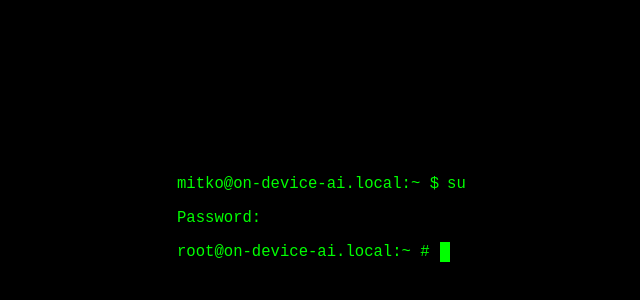
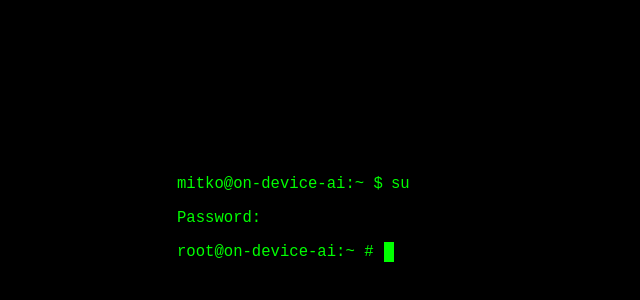
Before and after one commit to mitkox/website, a plain HTML site: page index.html in a window 1280 px wide. Shown: the part 78-378 px from the top of the page, without its empty margins (63-703 px from the left). Drawn offline with Linux system fonts and the light colour scheme.

Commit message:
Update index.html with new design

```diff
--- a/index.html
+++ b/index.html
@@ -3,7 +3,7 @@
 <head>
     <meta charset="UTF-8">
     <meta name="viewport" content="width=device-width, initial-scale=1.0">
-    <title>mitko x Emerging Technologies Labs</title>
+    <title>mitko x labs</title>
     <style>
         body {
             background-color: black;
@@ -75,7 +75,7 @@
 <body>
     <div class="terminal">
         <div class="line">
-            <span class="prompt"><span class="user-host">mitko@on-device-ai.local</span>:~ $</span>
+            <span class="prompt"><span class="user-host">mitko@on-device-ai</span>:~ $</span>
             <div class="typed-text first-line"></div>
             <span class="cursor first-cursor"></span>
         </div>
@@ -85,12 +85,12 @@
             <span class="cursor password-cursor hidden"></span>
         </div>
         <div class="line hidden">
-            <span class="prompt"><span class="user-host">root@on-device-ai.local</span>:~ #</span>
+            <span class="prompt"><span class="user-host">root@on-device-ai</span>:~ #</span>
             <div class="typed-text root-line"></div>
             <span class="cursor root-cursor hidden"></span>
         </div>
         <div class="line hidden">
-            <span class="prompt"><span class="user-host">root@on-device-ai.local</span>:~ #</span>
+            <span class="prompt"><span class="user-host">root@on-device-ai</span>:~ #</span>
             <div class="typed-text contact-line"></div>
             <span class="cursor contact-cursor hidden"></span>
         </div>
@@ -99,7 +99,7 @@
     <script>
         const firstLine = "su";
         const passwordLine = "";
-        const rootLine = "Welcome to mitko x Emerging Technologies Labs";
+        const rootLine = "Welcome to mitko x labs";
         // Email is encoded to prevent scraping
         const contactLine = "Contact us at &#104;&#105;&#64;&#109;&#105;&#116;&#107;&#111;&#120;&#46;&#99;&#111;&#109;";
 
```
